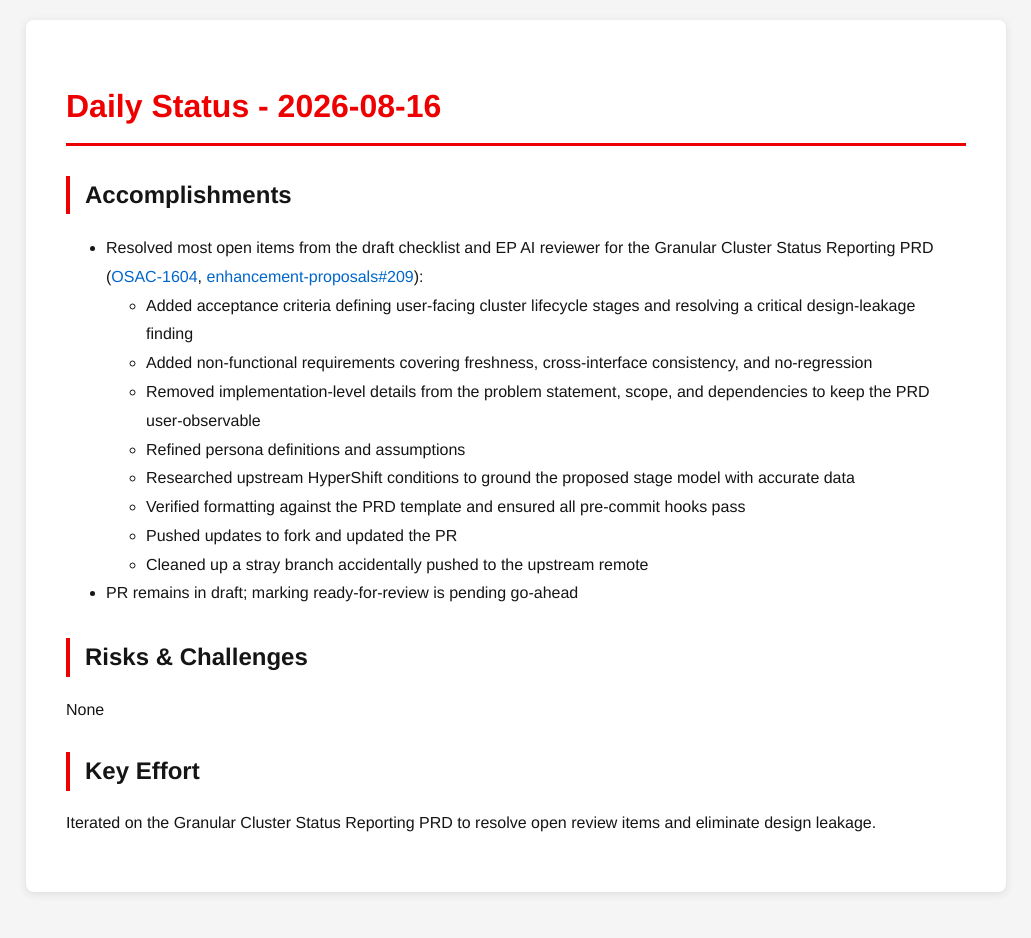
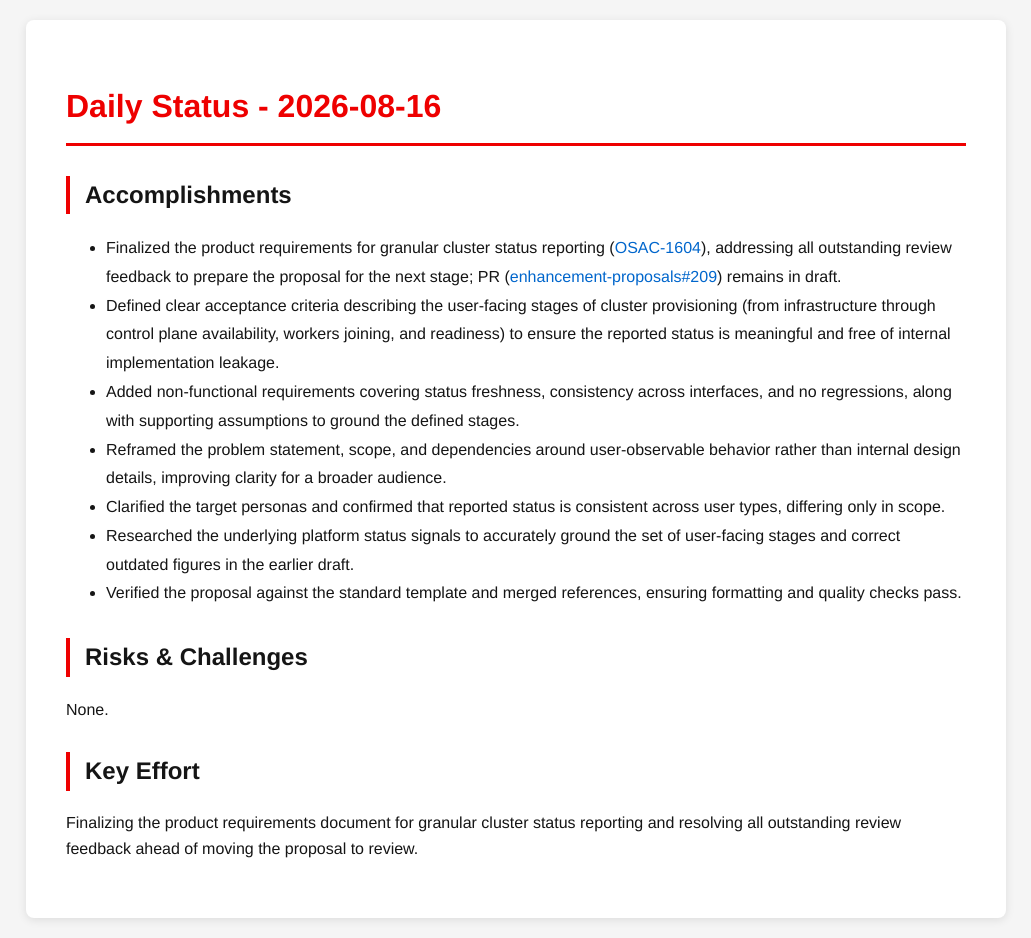
Before and after one commit to tzvatot/daily-status, a Jekyll site: the page built from 2026-08-16.md, in a window 1280 px wide. Shown: the whole page, without its empty margins (124-1155 px from the left). Built offline with Jekyll 4.4.1, drawn with Linux system fonts in a browser that asks for light colours; before the commit the page ends 912 px from its top, so only the background shows below that.

Commit message:
Daily status update - 2026-08-16

```diff
--- a/2026-08-16.md
+++ b/2026-08-16.md
@@ -7,19 +7,16 @@ date: 2026-08-16
 # Daily Status - 2026-08-16
 
 ## Accomplishments
-- Resolved most open items from the draft checklist and EP AI reviewer for the Granular Cluster Status Reporting PRD ([OSAC-1604](https://redhat.atlassian.net/browse/OSAC-1604), [enhancement-proposals#209](https://github.com/osac-project/enhancement-proposals/pull/209)):
-  - Added acceptance criteria defining user-facing cluster lifecycle stages and resolving a critical design-leakage finding
-  - Added non-functional requirements covering freshness, cross-interface consistency, and no-regression
-  - Removed implementation-level details from the problem statement, scope, and dependencies to keep the PRD user-observable
-  - Refined persona definitions and assumptions
-  - Researched upstream HyperShift conditions to ground the proposed stage model with accurate data
-  - Verified formatting against the PRD template and ensured all pre-commit hooks pass
-  - Pushed updates to fork and updated the PR
-  - Cleaned up a stray branch accidentally pushed to the upstream remote
-- PR remains in draft; marking ready-for-review is pending go-ahead
+- Finalized the product requirements for granular cluster status reporting ([OSAC-1604](https://redhat.atlassian.net/browse/OSAC-1604)), addressing all outstanding review feedback to prepare the proposal for the next stage; PR ([enhancement-proposals#209](https://github.com/osac-project/enhancement-proposals/pull/209)) remains in draft.
+- Defined clear acceptance criteria describing the user-facing stages of cluster provisioning (from infrastructure through control plane availability, workers joining, and readiness) to ensure the reported status is meaningful and free of internal implementation leakage.
+- Added non-functional requirements covering status freshness, consistency across interfaces, and no regressions, along with supporting assumptions to ground the defined stages.
+- Reframed the problem statement, scope, and dependencies around user-observable behavior rather than internal design details, improving clarity for a broader audience.
+- Clarified the target personas and confirmed that reported status is consistent across user types, differing only in scope.
+- Researched the underlying platform status signals to accurately ground the set of user-facing stages and correct outdated figures in the earlier draft.
+- Verified the proposal against the standard template and merged references, ensuring formatting and quality checks pass.
 
 ## Risks & Challenges
-None
+None.
 
 ## Key Effort
-Iterated on the Granular Cluster Status Reporting PRD to resolve open review items and eliminate design leakage.
+Finalizing the product requirements document for granular cluster status reporting and resolving all outstanding review feedback ahead of moving the proposal to review.
```
